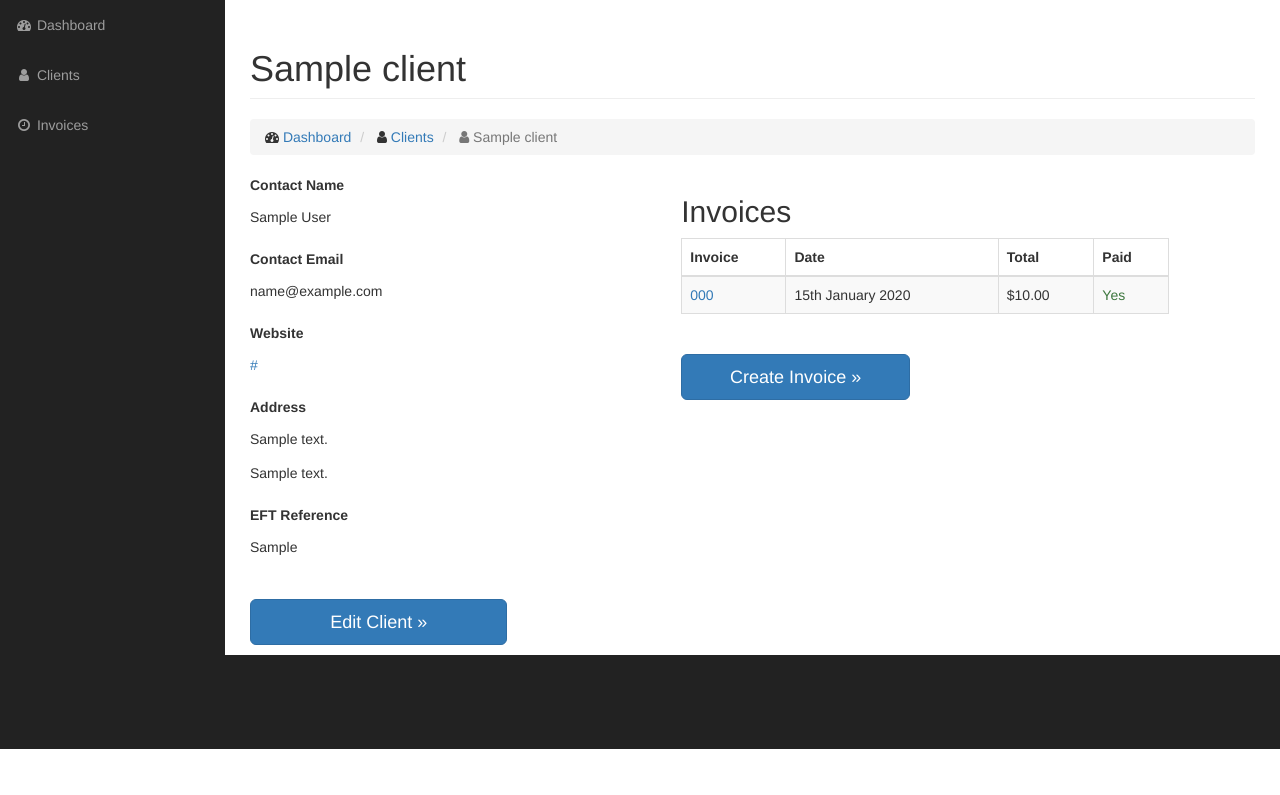
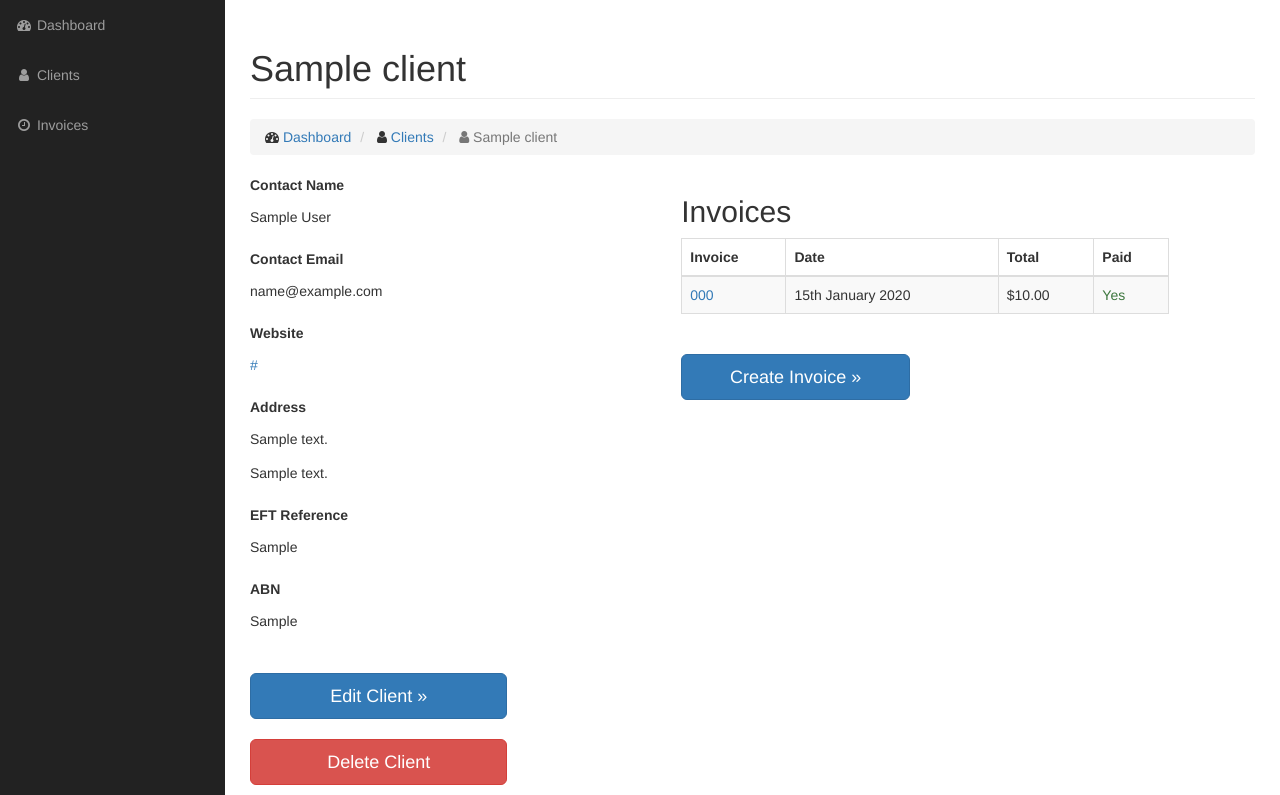
Before and after one commit to MattHealy/simple-invoice, a Flask app: page /client/1 in a window 1280 px wide. Shown: the part 51-846 px from the top of the page. Before the commit the page ends 800 px from the top, so only its background shows below. Run offline with Flask 2, Linux system fonts and the light colour scheme; a user stored in the database is signed in; tables that the repository leaves empty hold one stand-in row (values such as "Sample post"); some libraries are stand-ins or nearby versions.

Commit message:
Add ABN field for client

```diff
--- a/app/main/forms.py
+++ b/app/main/forms.py
@@ -20,6 +20,7 @@ class ClientForm(Form):
     address_line1 = TextField('address_line1')
     address_line2 = TextField('address_line2')
     eftref = TextField('eftref')
+    abn = TextField('abn')
     submit = SubmitField('Submit')
 
 class InvoiceForm(Form):
--- a/app/main/views.py
+++ b/app/main/views.py
@@ -57,7 +57,8 @@ def add_client():
                         insertdate = datetime.utcnow(), website = form.website.data,
                         address_line1 = form.address_line1.data,
                         address_line2 = form.address_line2.data,
-                        eftref = form.eftref.data)
+                        eftref = form.eftref.data,
+                        abn = form.abn.data)
 
         db.session.add(client)
         db.session.commit()
@@ -85,6 +86,7 @@ def edit_client(client_id):
         client.address_line1 = form.address_line1.data
         client.address_line2 = form.address_line2.data
         client.eftref = form.eftref.data
+        client.abn = form.abn.data
 
         db.session.add(client)
         db.session.commit()
@@ -104,6 +106,7 @@ def edit_client(client_id):
     form.address_line1.data = client.address_line1
     form.address_line2.data = client.address_line2
     form.eftref.data = client.eftref
+    form.abn.data = client.abn
 
     return render_template("edit_client.html",title='Edit Client',client=client,form=form)
 
@@ -114,6 +117,22 @@ def view_client(client_id):
     client = Client.query.get_or_404(client_id)
 
     return render_template("view_client.html",client=client,title=client.name)
+
+@main.route('/client/<int:client_id>/delete', methods=['POST'])
+@login_required
+def delete_client(client_id):
+
+    client = Client.query.get_or_404(client_id)
+
+    if client.invoices.count() > 0:
+        flash('Cannot delete client with invoices.')
+        return redirect(url_for('main.edit_client', client_id = client.id))
+
+    db.session.delete(client)
+    db.session.commit()
+
+    flash('Client removed.')
+    return redirect(url_for('main.clients'))
 
 @main.route('/invoice/<int:invoice_id>', methods=['GET'])
 @login_required
--- a/app/models.py
+++ b/app/models.py
@@ -60,6 +60,7 @@ class Client(db.Model):
     address_line1 = db.Column(db.String(128))
     address_line2 = db.Column(db.String(128))
     eftref = db.Column(db.String(20))
+    abn = db.Column(db.String(64))
 
     def __repr__(self):
         return '<Client %r>' % (self.name)
--- a/app/templates/view_client.html
+++ b/app/templates/view_client.html
@@ -27,11 +27,24 @@
                                 <label>EFT Reference</label>
                                 <p class="form-control-static">{{ client.eftref }}</p>
                             </div>
+                            <div class="form-group">
+                                <label>ABN</label>
+                                <p class="form-control-static">{{ client.abn }}</p>
+                            </div>
 
                             <br />
                             <div class="row">
                                 <div class="col-lg-8">
                                     <a class="btn btn-primary btn-lg btn-block" href="{{ url_for('main.edit_client', client_id = client.id) }}" role="button">Edit Client &raquo;</a>
+                                </div>
+                            </div>
+
+                            <div class="row">
+                                <div class="col-lg-8">
+                                    <br />
+                                    <form method="post" action="{{ url_for('main.delete_client', client_id=client.id) }}">
+                                        <button type="submit" class="btn btn-danger btn-lg btn-block delete-button">Delete Client</button>
+                                    </form>
                                 </div>
                             </div>
 
```
Also changed, not shown: app/templates/edit_client.html (+15 -9 lines), migrations/versions/3b17a14d302c_.py (added, +26 -0 lines).
